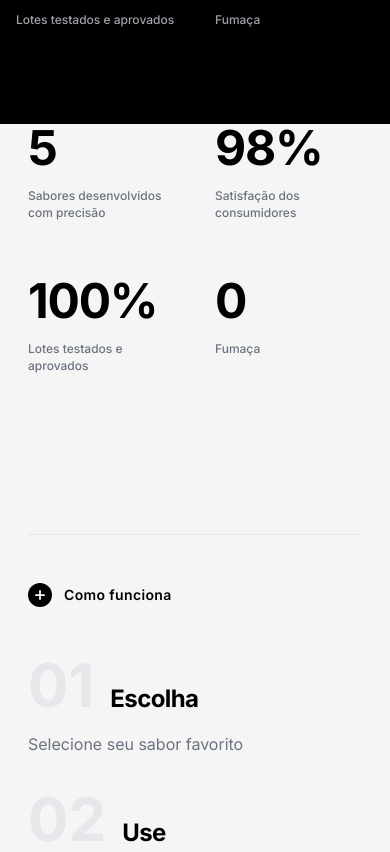
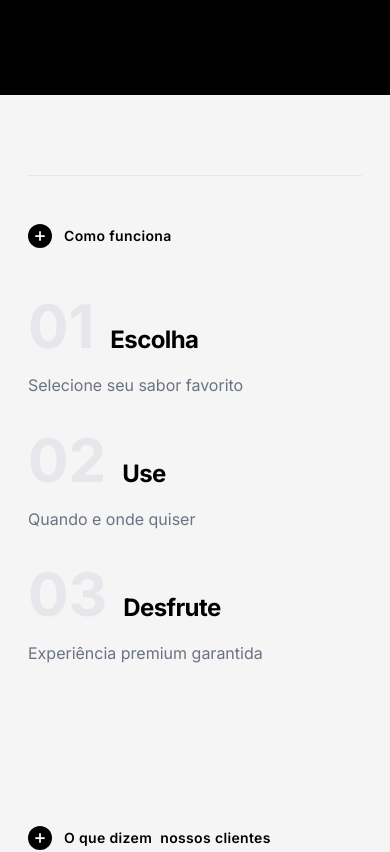
Before and after one commit to nicolasrachid-collab/nyxx-nicotine, a React (Vite) app: page / in a window 390 px wide. Shown: the part 8152-9004 px from the top of the page. Built offline with nearby package versions, Linux system fonts and the light colour scheme.

Commit message:
Remover StatsSection e atualizar ProductsSection: fundo branco igual NyxxSection

```diff
--- a/App.tsx
+++ b/App.tsx
@@ -7,7 +7,6 @@ import {
   HeroCard,
   ProductsSection,
   TechnologySection,
-  StatsSection,
   HowItWorksSection,
   TestimonialsSection,
   MissionSection,
@@ -79,7 +78,6 @@ const App = () => {
           <NyxxSection />
           <ProductsSection />
           <TechnologySection />
-          <StatsSection />
           <HowItWorksSection />
           <TestimonialsSection />
           <MissionSection />
--- a/components/sections/ProductsSection.tsx
+++ b/components/sections/ProductsSection.tsx
@@ -122,7 +122,7 @@ export function ProductsSection() {
   return (
     <section
       ref={ref}
-      className="px-7 md:px-14 pt-20 md:pt-28 pb-12 md:pb-16 max-w-[1800px] mx-auto bg-[#F5F5F5] text-black"
+      className="w-full bg-white py-24 lg:py-32 px-4 md:px-8 lg:px-12 relative overflow-hidden font-sans"
     >
       <div className="mb-12 md:mb-16">
         <div className="flex items-center gap-3 mb-6">
--- a/components/sections/StatsSection.tsx
+++ /dev/null
@@ -1,37 +0,0 @@
-import { useTranslation } from '../../hooks/useTranslation';
-import { AnimatedStat } from './AnimatedStat';
-
-export function StatsSection() {
-  const { t } = useTranslation();
-  const supportText = t('statsSupport').split('\n');
-
-  return (
-    <section className="px-7 md:px-14 pb-20 max-w-[1800px] mx-auto bg-[#F5F5F5]">
-      <div className="grid grid-cols-2 lg:grid-cols-4 gap-y-14 gap-x-10">
-        <AnimatedStat
-          value={5}
-          suffix=""
-          label={t('statsUniqueFlavors')}
-        />
-        <AnimatedStat
-          value={98}
-          suffix="%"
-          label={t('statsSatisfaction')}
-        />
-        <AnimatedStat
-          value={100}
-          suffix="%"
-          label={t('statsTested')}
-        />
-        <div className="flex flex-col">
-          <span className="text-5xl md:text-6xl lg:text-7xl font-bold tracking-tight text-black">
-            {supportText[0]}
-          </span>
-          <div className="mt-4 text-xs md:text-sm font-medium text-gray-500 max-w-[200px] leading-snug">
-            {supportText[1]}
-          </div>
-        </div>
-      </div>
-    </section>
-  );
-}
--- a/components/sections/index.ts
+++ b/components/sections/index.ts
@@ -5,7 +5,6 @@ export { MissionSection } from './MissionSection';
 export { ProductsSection } from './ProductsSection';
 export { TechnologySection } from './TechnologySection';
 export { BenefitsSection } from './BenefitsSection';
-export { StatsSection } from './StatsSection';
 export { HowItWorksSection } from './HowItWorksSection';
 export { TestimonialsSection } from './TestimonialsSection';
 export { FAQSection } from './FAQSection';
```
